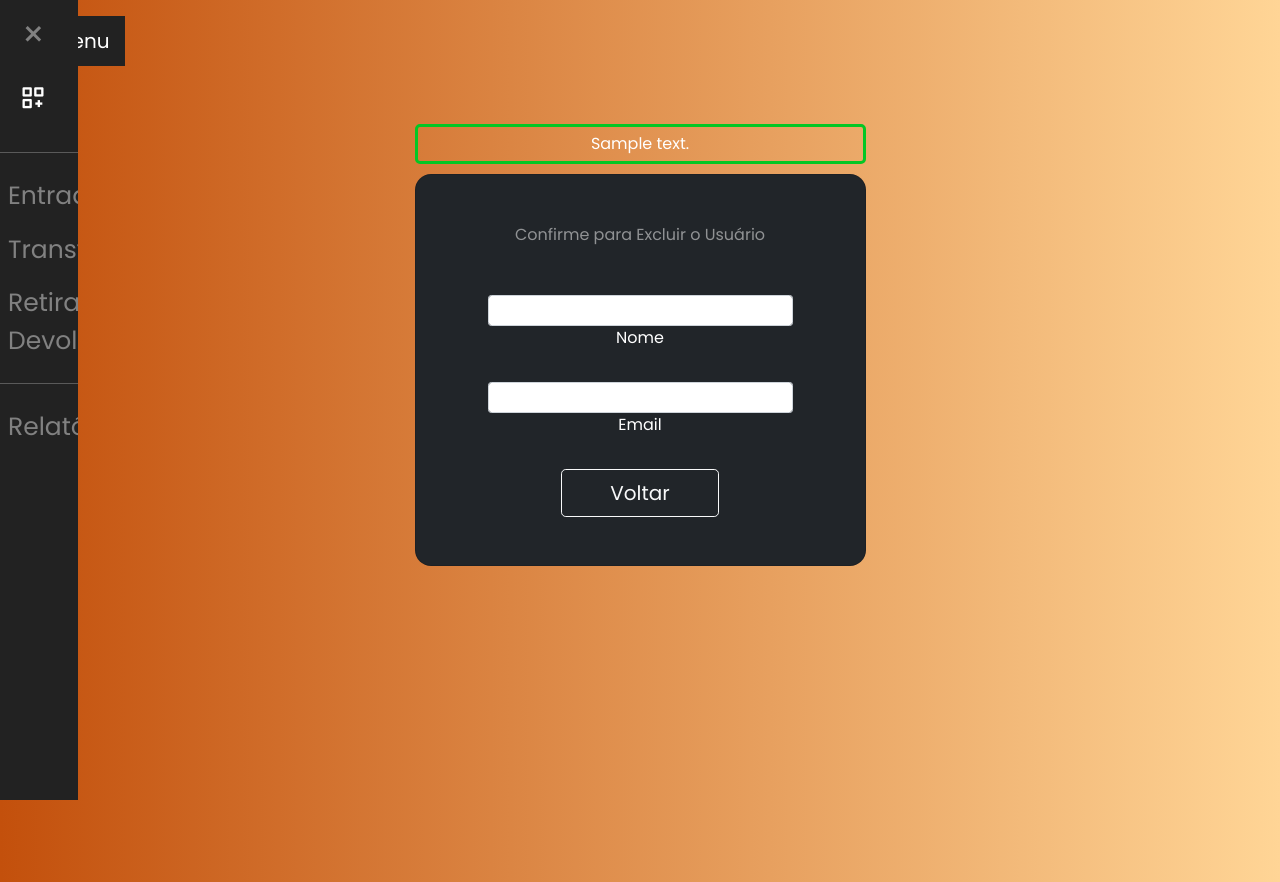
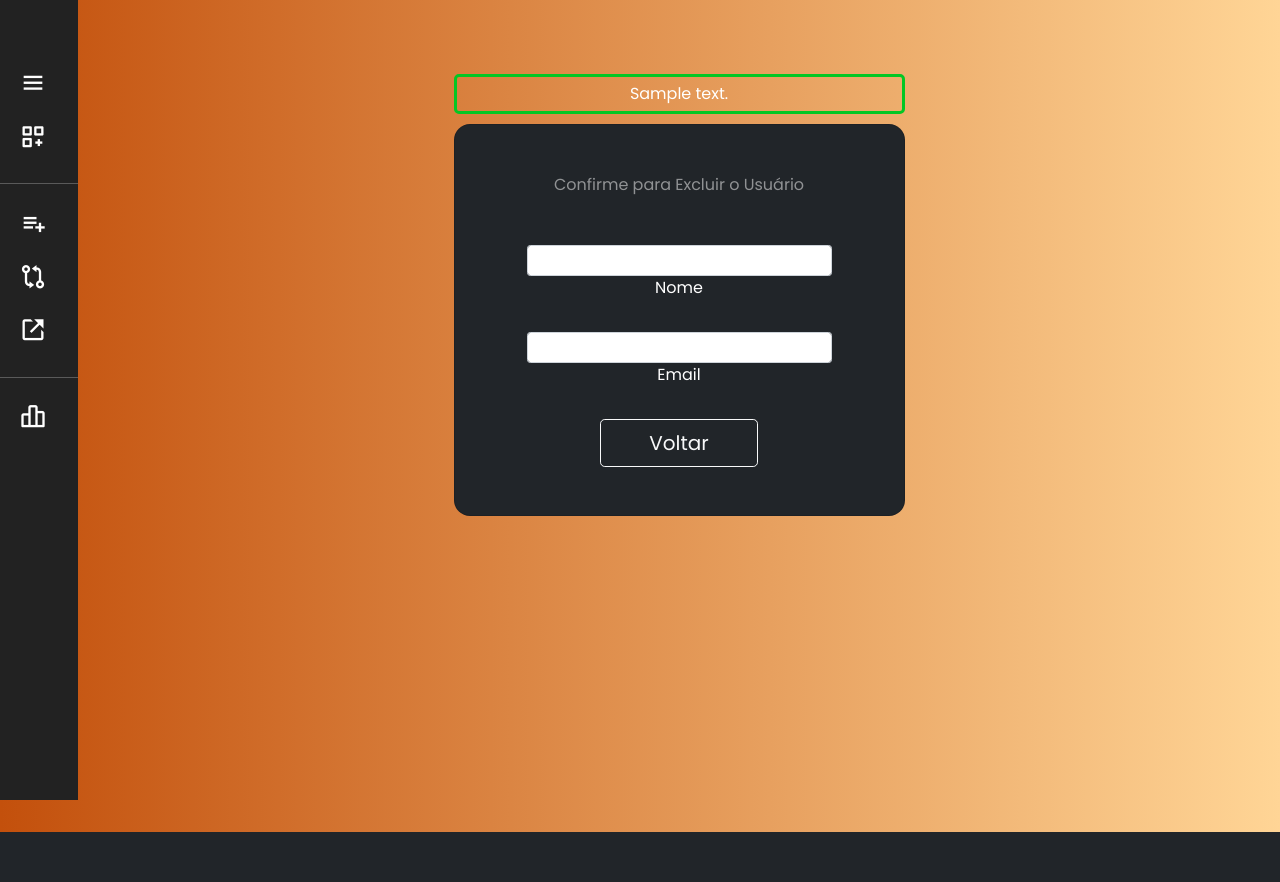
Before and after one commit to EudesAlves/StockControl, a Django app: template app_login/templates/users/delete.html in a window 1280 px wide. After the commit the page ends 832 px from the top, so only its background shows below. Run offline with Django 5.2, Linux system fonts and the light colour scheme; the template is opened without the code that fills it: most values are stand-ins (such as "Sample title", 1, 10 or a date in 2020).

Commit message:
Correções em Menu sidebar. Correções em urls de telas de Usuário.

```diff
--- a/app_login/templates/users/delete.html
+++ b/app_login/templates/users/delete.html
@@ -14,7 +14,7 @@
             <div class="card-body p-5 text-center">
 
                   <div class="container-fluid">
-                    <form action="{% url 'delete' user.id %}" method="POST">
+                    <form action="{% url 'user_delete' user.id %}" method="POST">
                         {% csrf_token %}
                         <p class="text-white-50 mb-5">Confirme para Excluir o Usuário</p>
                         <input name="user_id" type="hidden" value="{{user.id}}" />
@@ -31,11 +31,11 @@
 
                         {% if not success_message %}
                         <button data-mdb-button-init data-mdb-ripple-init class="btn btn-outline-danger btn-lg px-5" type="submit">Excluir</button>
-                        <a data-mdb-button-init data-mdb-ripple-color="dark" class="btn btn-outline-light btn-lg px-5" href="{% url 'home' %}">Cancelar</a>
+                        <a data-mdb-button-init data-mdb-ripple-color="dark" class="btn btn-outline-light btn-lg px-5" href="{% url 'user_list' %}">Cancelar</a>
                         {% endif %}
 
                         {% if success_message %}
-                        <a data-mdb-button-init data-mdb-ripple-color="dark" class="btn btn-outline-light btn-lg px-5" href="{% url 'home' %}">Voltar</a>
+                        <a data-mdb-button-init data-mdb-ripple-color="dark" class="btn btn-outline-light btn-lg px-5" href="{% url 'user_list' %}">Voltar</a>
                         {% endif %}
                     </form>
                 </div>
--- a/app_login/templates/users/home.html
+++ b/app_login/templates/users/index.html
@@ -7,7 +7,7 @@
           <div class="row justify-content-center">
             <div class="col-12">
                 <div style="margin-top: 10px;">
-                    <a class="btn btn-outline-warning" style="text-decoration: none;" href="{% url 'register' %}">Criar Usuário</a>
+                    <a class="btn btn-outline-warning" style="text-decoration: none;" href="{% url 'user_register' %}">Criar Usuário</a>
                 </div>
             </div>
 
@@ -31,11 +31,11 @@
                         <td class="col-4">{{user.email}}</td>
                         <td class="col-1">
                             <div class="">
-                                <a class="btn btn-secondary" style="margin-left: auto; margin-right: auto; width: 90%; display: block;" href="{% url 'update' user.id %}">Editar</a>
+                                <a class="btn btn-secondary" style="margin-left: auto; margin-right: auto; width: 90%; display: block;" href="{% url 'user_update' user.id %}">Editar</a>
                             </div>
                         </td>
                         <td class="col-1">
-                            <div style="width: 100%;" class=""><a style="margin-left: auto; margin-right: auto; width: 50%; display: block;" class="btn btn-danger" href="{% url 'delete' user.id %}">x</a></div>
+                            <div style="width: 100%;" class=""><a style="margin-left: auto; margin-right: auto; width: 50%; display: block;" class="btn btn-danger" href="{% url 'user_delete' user.id %}">x</a></div>
                         </td>
                     </tr>
                     {% endfor %}
--- a/app_login/templates/users/register.html
+++ b/app_login/templates/users/register.html
@@ -19,7 +19,7 @@
                   </div>
 
                   <div class="container-fluid">
-                    <form action="{% url 'register' %}" method="POST">
+                    <form action="{% url 'user_register' %}" method="POST">
                         {% csrf_token %}
                         <p class="text-white-50 mb-5">Informe os dados do Usuário</p>
 
--- a/app_login/templates/users/update.html
+++ b/app_login/templates/users/update.html
@@ -19,7 +19,7 @@
                   </div>
 
                   <div class="container-fluid">
-                    <form action="{% url 'update' user.id %}" method="POST">
+                    <form action="{% url 'user_update' user.id %}" method="POST">
                         {% csrf_token %}
                         <p class="text-white-50 mb-5">Atualização de Usuário</p>
 
@@ -34,7 +34,7 @@
                         </div>
 
                         <button data-mdb-button-init data-mdb-ripple-init class="btn btn-outline-info btn-lg px-5" type="submit">Atualizar</button>
-                        <a data-mdb-button-init data-mdb-ripple-color="dark" class="btn btn-outline-light btn-lg px-5" href="{% url 'home' %}">Cancelar</a>
+                        <a data-mdb-button-init data-mdb-ripple-color="dark" class="btn btn-outline-light btn-lg px-5" href="{% url 'user_list' %}">Cancelar</a>
                     </form>
                 </div>
 
--- a/app_stock/templates/products/index.html
+++ b/app_stock/templates/products/index.html
@@ -7,7 +7,7 @@
           <div class="row justify-content-center">
             <div class="col-8">
                 <div style="margin-top: 10px;">
-                    <a class="btn btn-outline-info" style="text-decoration: none;" href="{% url 'product_register' %}">Criar Produto</a>
+                    <a class="btn btn-outline-warning" style="text-decoration: none;" href="{% url 'product_register' %}">Criar Produto</a>
                 </div>
             </div>
 
--- a/app_stock/templates/stocks/index.html
+++ b/app_stock/templates/stocks/index.html
@@ -7,7 +7,7 @@
           <div class="row justify-content-center">
             <div class="col-8">
                 <div style="margin-top: 10px;">
-                    <a class="btn btn-outline-info" style="text-decoration: none;" href="{% url 'stock_register' %}">Criar Estoque</a>
+                    <a class="btn btn-outline-warning" style="text-decoration: none;" href="{% url 'stock_register' %}">Criar Estoque</a>
                 </div>
             </div>
 
--- a/app_stock/templates/suppliers/index.html
+++ b/app_stock/templates/suppliers/index.html
@@ -7,7 +7,7 @@
           <div class="row justify-content-center">
             <div class="col-8">
                 <div style="margin-top: 10px;">
-                    <a class="btn btn-outline-info" style="text-decoration: none;" href="{% url 'supplier_register' %}">Criar Fornecedor</a>
+                    <a class="btn btn-outline-warning" style="text-decoration: none;" href="{% url 'supplier_register' %}">Criar Fornecedor</a>
                 </div>
             </div>
 
--- a/app_stock/templates/techs/index.html
+++ b/app_stock/templates/techs/index.html
@@ -7,7 +7,7 @@
           <div class="row justify-content-center">
             <div class="col-8">
                 <div style="margin-top: 10px;">
-                    <a class="btn btn-outline-info" style="text-decoration: none;" href="{% url 'tech_register' %}">Criar Técnico</a>
+                    <a class="btn btn-outline-warning" style="text-decoration: none;" href="{% url 'tech_register' %}">Criar Técnico</a>
                 </div>
             </div>
 
--- a/stock_control/urls.py
+++ b/stock_control/urls.py
@@ -31,15 +31,14 @@ from app_stock.views import view_balance
 
 urlpatterns = [
     path('admin/', admin.site.urls),
-    #path('', view_login.login, name = 'login'),
     path('login/', view_login.login, name = 'login'),
     path('login/validate_login', view_login.validate_login, name = 'validate_login'),
     path('login/logout', view_login.logout, name = 'logout'),
 
-    path('users/', view_user.home, name = 'home'),
-    path('register/', view_user.register, name = 'register'),
-    path('update/<int:id>', view_user.update, name = 'update'),
-    path('delete/<int:id>', view_user.delete, name = 'delete'),
+    path('users/', view_user.user_list, name = 'user_list'),
+    path('users/register/', view_user.user_register, name = 'user_register'),
+    path('users/update/<int:id>', view_user.user_update, name = 'user_update'),
+    path('users/delete/<int:id>', view_user.user_delete, name = 'user_delete'),
 
     path('techs/', view_technician.tech_list, name = 'tech_list'),
     path('techs/register', view_technician.tech_register, name = 'tech_register'),
--- a/templates/base.html
+++ b/templates/base.html
@@ -19,17 +19,19 @@
   <body class="gradient-custom-stock">
 
     <div id="mySidebar" class="sidebar gradient-custom-sidebar">
-      <a href="javascript:void(0)" class="closebtn" onclick="closeNav()">×</a>
+      <a id="btnSidebarChange" href="javascript:void(0)" class="openSidebar" onclick="sidebarChange()">
+        <i class='bx bx-menu'></i>
+        <span class="display-none">Estoque</span>
+      </a>
       <a data-bs-toggle="collapse" href="#registerCollapseGroup" role="button" aria-controls="registerCollapseGroup">
         <i class='bx bx-customize'></i>
         <span class="display-none">Cadastro</span>
       </a>
       <div id="registerCollapseGroup" class="collapse">
-        <a href="{% url 'home' %}">
+        <a href="{% url 'user_list' %}">
           <i class='bx bx-user'></i>
           <span class="display-none">Usuários</span>
         </a>
-        <!--span class="tooltip">Usuários</span-->
         <a href="{% url 'tech_list' %}">
           <i class='bx bx-wrench'></i>
           <span class="display-none">Técnicos</span>
@@ -49,22 +51,39 @@
       </div>
       <hr class="solid text-white">
 
-      <a href="{% url 'movement_entry' %}">Entrada</a>
-      <a href="{% url 'movement_transference' %}">Transferência</a>
-      <a href="{% url 'withdraw' %}">Retirada Devolução</a>
+      <a href="{% url 'movement_entry' %}">
+        <i class='bx bx-list-plus'></i>
+        <span class="display-none">Entrada</span>
+      </a>
+      <a href="{% url 'movement_transference' %}">
+        <i class='bx bx-git-compare'></i>
+        <span class="display-none">Transferência</span>
+      </a>
+      <a href="{% url 'withdraw' %}">
+        <i class='bx bx-link-external'></i>
+        <span class="display-none">Retirada Devolução</span>
+      </a>
       <hr class="solid text-white">
 
-      <a data-bs-toggle="collapse" href="#reportCollapseGroup" role="button" aria-controls="reportCollapseGroup">Relatório</a>
+      <a data-bs-toggle="collapse" href="#reportCollapseGroup" role="button" aria-controls="reportCollapseGroup">
+        <i class='bx bx-bar-chart-alt-2'></i>
+        <span class="display-none">Relatório</span>
+      </a>
       <div id="reportCollapseGroup" class="collapse">
-        <a href="{% url 'movement_list' %}">Movimentações</a>
-        <a href="{% url 'balance' %}">Saldo</a>
+        <a href="{% url 'movement_list' %}">
+          <i class='bx bx-trending-up'></i>
+          <span class="display-none font20">Movimentações</span>
+        </a>
+        <a href="{% url 'balance' %}">
+          <i class='bx bx-list-check'></i>
+          <span class="display-none">Saldo</span>
+        </a>
       </div>
 
 
     </div>
 
     <div id="main" style="height: auto;">
-      <button id="btnOpenMenu" class="openbtn" onclick="openNav()">☰ Menu</button>
         {% block content %}
         {% endblock %}
     </div>
--- a/templates/static/css/base.css
+++ b/templates/static/css/base.css
@@ -34,27 +34,28 @@
     color: #818181;
     display: block;
     transition: 0.3s;
+
+    align-items: center;
+    vertical-align: middle;
+  }
+
+  a .font20 {
+    font-size: 20px;
+  }
+
+  a .font25 {
+    font-size: 25px;
   }
 
   .sidebar a:hover {
     color: #f1f1f1;
   }
 
-  .sidebar .closebtn {
-    position: absolute;
-    top: 0;
-    right: 25px;
-    font-size: 36px;
-    margin-left: 50px;
-  }
-
   .sidebar i{
     color: #fff;
-    height: 60px;
     min-width: 50px;
     font-size: 28px;
     text-align: center;
-    line-height: 60px;
   }
 
   .openbtn {
@@ -72,8 +73,9 @@
   }
 
   #main {
-    transition: margin-left .5s;
+    transition: margin-left .3s;
     padding: 16px;
+    margin-left: 78px;
   }
 
   /* On smaller screens, where height is less than 450px, change the style of the sidenav (less padding and a smaller font size) */
--- a/templates/static/css/login.css
+++ b/templates/static/css/login.css
@@ -1,10 +1,10 @@
 .gradient-custom {
     /* fallback for old browsers */
-    background: #6a11cb;
+    background: #a55902;
 
     /* Chrome 10-25, Safari 5.1-6 */
-    background: -webkit-linear-gradient(to right, rgba(106, 17, 203, 1), rgba(37, 117, 252, 1));
+    background: -webkit-linear-gradient(to right, rgba(195, 80, 12, 1), rgba(255, 213, 150, 1));
 
     /* W3C, IE 10+/ Edge, Firefox 16+, Chrome 26+, Opera 12+, Safari 7+ */
-    background: linear-gradient(to right, rgb(94, 52, 139), rgba(37, 117, 252, 1));
+    background: linear-gradient(to right, rgb(195, 80, 12), rgba(255, 213, 150, 1));
 }
--- a/templates/static/script/base.js
+++ b/templates/static/script/base.js
@@ -1,7 +1,8 @@
+let btnChange = document.getElementById("btnSidebarChange");
 function openNav() {
     document.getElementById("mySidebar").style.width = "250px";
     document.getElementById("main").style.marginLeft = "250px";
-    document.getElementById("btnOpenMenu").style.display = "none";
+    btnChange.classList.remove("openSidebar");
 
     let menu_items = document.querySelectorAll("span");
     menu_items.forEach((item) => {
@@ -12,7 +13,7 @@ function openNav() {
 function closeNav() {
     document.getElementById("mySidebar").style.width = "78px";
     document.getElementById("main").style.marginLeft= "78px";
-    document.getElementById("btnOpenMenu").style.display = "block";
+    btnChange.classList.add("openSidebar");
 
     let menu_items = document.querySelectorAll("span");
     menu_items.forEach((item) => {
@@ -20,4 +21,11 @@ function closeNav() {
     });
 }
 
-//openNav();
+function sidebarChange() {
+    if(btnChange.classList.contains("openSidebar")) {
+        openNav();
+    }
+    else {
+        closeNav();
+    }
+}
```
Also changed, not shown: app_login/views/view_user.py (+5 -5 lines).
